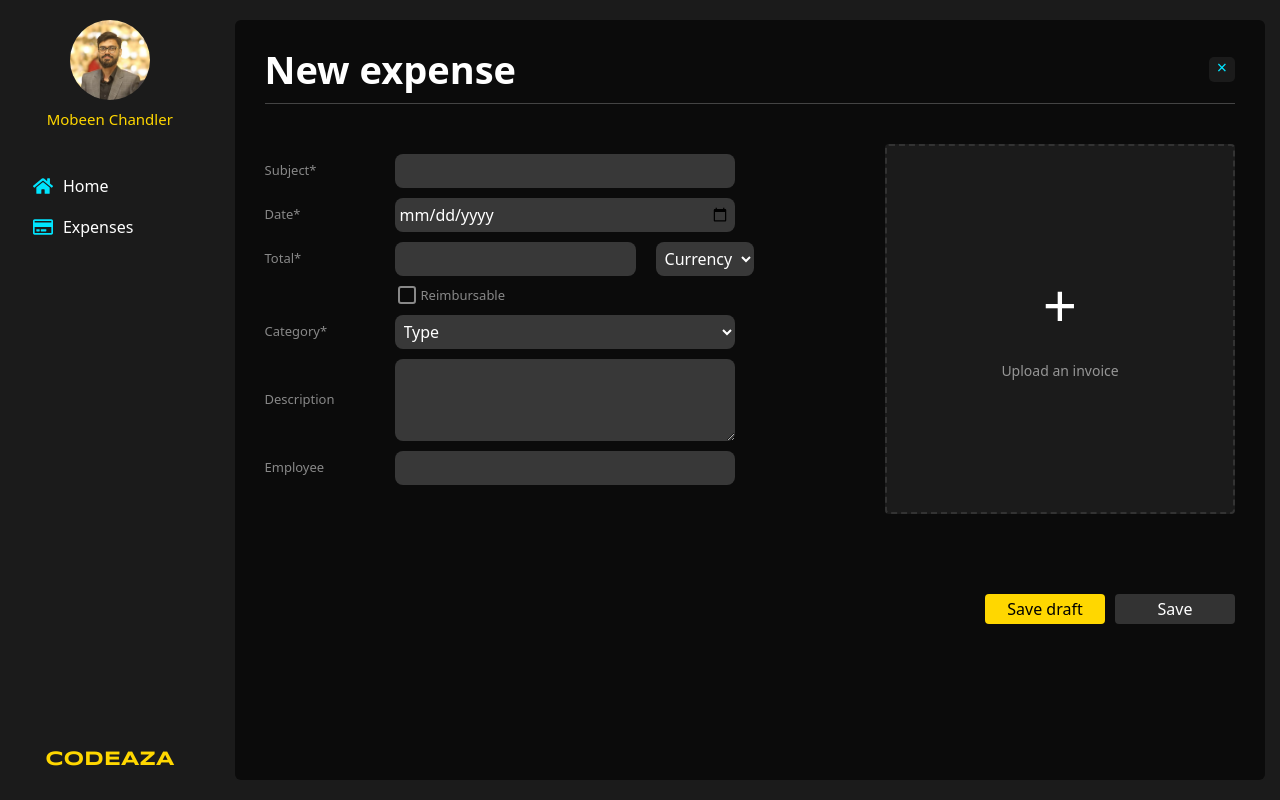
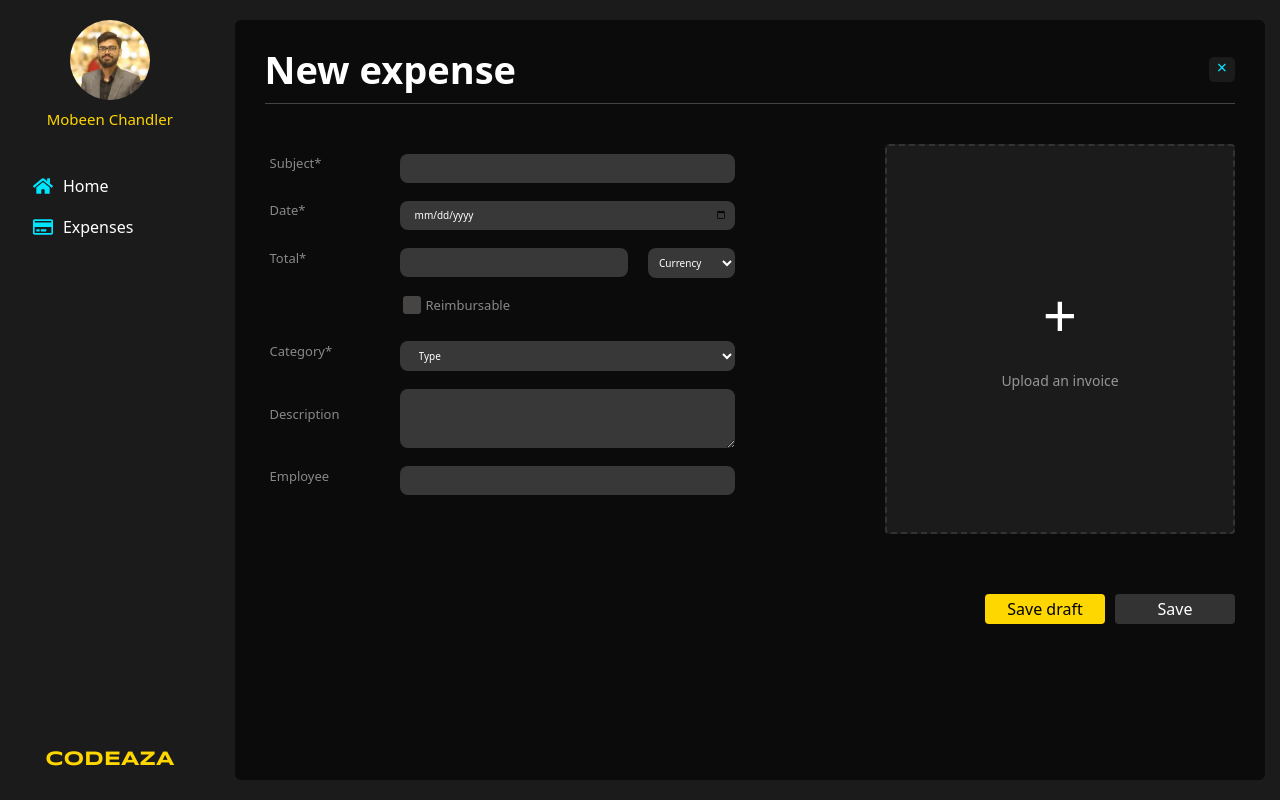
Before and after one commit to uzair02/codeaza_frontend, a React (Vite) app: page /expenses-form in a window 1280 px wide. Built offline with nearby package versions, Linux system fonts and the light colour scheme.

Commit message:
fixed checkboxes in expense form

```diff
--- a/src/pages/css/ExpenseForm.css
+++ b/src/pages/css/ExpenseForm.css
@@ -85,6 +85,10 @@
     flex: 0 0 100px;
     font-size: 13px;
     color: #888;
+    margin-left: 5px;
+    margin-bottom: 16px;
+    margin-top: 0px;
+
 }
 
 .form-row input[type="text"],
@@ -96,8 +100,11 @@
     background-color: #383838;
     border: none;
     border-radius: 8px;
-    padding: 5px;
+    margin-bottom: 8px;
+    padding: 7px;
     color: white;
+    padding-left: 15px;
+    font-size: 10px;
 }
 
 .total-input {
@@ -121,7 +128,8 @@
     background-color: #383838;
     border: none;
     border-radius: 8px;
-    padding: 5px;
+    padding: 7px;
+    padding-right: 17px;
     color: white;
     flex: 0;
 
@@ -144,19 +152,31 @@
     appearance: none;
     width: 18px;
     height: 18px;
-    border: 2px solid #888;
+    border: 2px solid #474444;
     border-radius: 3px;
     cursor: pointer;
+    background-color: #474444;
+    position: relative;
 }
 
-.checkbox-row input[type="checkbox"]:checked {
-    background-color: #ffd700;
-    border-color: #ffd700;
+.checkbox-row input[type="checkbox"]:checked::after {
+
+    content: '';
+    position: absolute;
+    top: 2px;
+    left: 5px;
+    width: 5px;
+    height: 10px;
+    border: solid #00FFFF;
+    border-width: 0 2px 2px 0;
+    transform: rotate(45deg);
+
 }
+
 
 .upload-area {
     width: 350px;
-    height: 370px;
+    height: 390px;
     border: 2px dashed #333;
     border-radius: 4px;
     display: flex;
@@ -184,7 +204,7 @@
     display: flex;
     justify-content: flex-end;
     gap: 10px;
-    margin-top: 60px;
+    margin-top: 40px;
 }
 
 .form-actions button {
```
